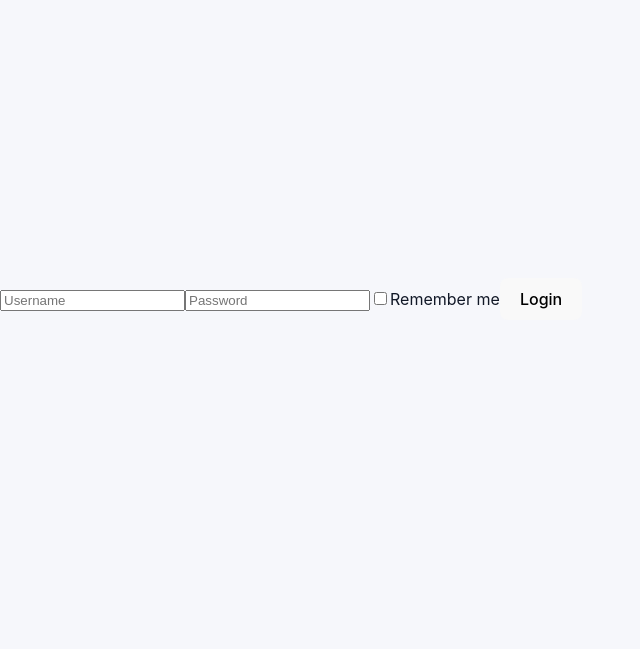
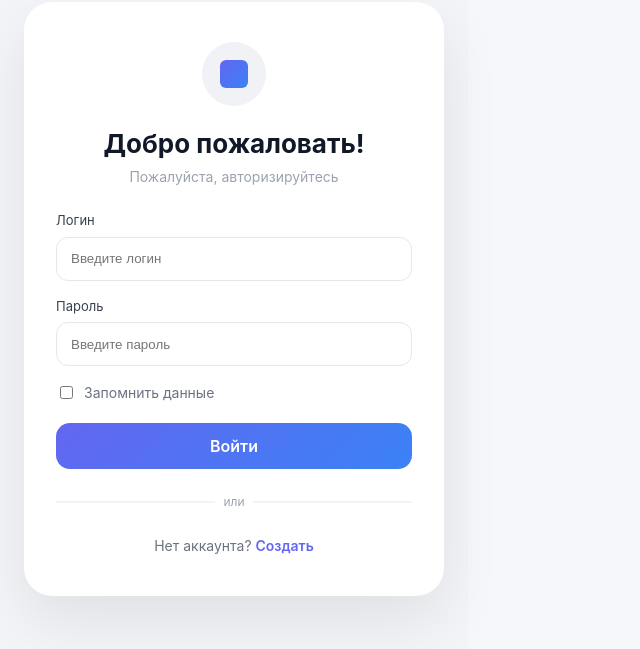
Before and after one commit to mrcrabs67/aitiguru, a React (Vite) app in the folder admin-products/: page /login in a window 1280 px wide. Shown: the part 101-750 px from the top of the page, without its empty margins (0-640 px from the left). Built offline with nearby package versions, Linux system fonts and the light colour scheme.

Commit message:
fix(LoginPage): тестовое задание. Правим верстку страницы логина

```diff
--- a/admin-products/src/features/auth/pages/LoginPage.module.scss
+++ b/admin-products/src/features/auth/pages/LoginPage.module.scss
@@ -2,57 +2,73 @@
   min-height: 100vh;
   display: grid;
   place-items: center;
+  background: #f3f4f8;
   padding: 24px;
 }
 
 .card {
   width: 420px;
-  max-width: 100%;
-  background: #fff;
-  border-radius: 16px;
-  padding: 24px;
-  box-shadow: 0 12px 30px rgba(0,0,0,0.08);
+  background: #ffffff;
+  border-radius: 28px;
+  padding: 40px 32px;
+  box-shadow: 0 25px 60px rgba(0, 0, 0, 0.08);
+  text-align: center;
+}
+
+.logoCircle {
+  width: 64px;
+  height: 64px;
+  margin: 0 auto 24px;
+  border-radius: 50%;
+  background: #f1f2f6;
+  display: flex;
+  align-items: center;
+  justify-content: center;
+}
+
+.logo {
+  width: 28px;
+  height: 28px;
+  background: linear-gradient(135deg, #6366f1, #3b82f6);
+  border-radius: 6px;
 }
 
 .title {
-  font-size: 22px;
+  font-size: 26px;
   font-weight: 700;
-  margin: 0 0 16px;
+  margin: 0;
+}
+
+.subtitle {
+  font-size: 14px;
+  color: #9ca3af;
+  margin: 8px 0 24px;
 }
 
 .field {
-  display: grid;
-  gap: 6px;
-  margin-bottom: 12px;
-}
+  text-align: left;
+  margin-bottom: 16px;
 
-.label {
-  font-size: 12px;
-  color: #6b7280;
+  label {
+    display: block;
+    font-size: 13px;
+    margin-bottom: 6px;
+    color: #374151;
+  }
 }
 
 .input {
-  height: 40px;
-  padding: 0 12px;
+  width: 100%;
+  height: 44px;
+  padding: 0 14px;
+  border-radius: 12px;
   border: 1px solid #e5e7eb;
-  border-radius: 10px;
   outline: none;
+  transition: 0.2s;
 
   &:focus {
     border-color: #6366f1;
   }
-}
-
-.error {
-  font-size: 12px;
-  color: #ef4444;
-}
-
-.row {
-  display: flex;
-  align-items: center;
-  justify-content: space-between;
-  margin: 10px 0 16px;
 }
 
 .checkbox {
@@ -60,20 +76,69 @@
   align-items: center;
   gap: 8px;
   font-size: 14px;
+  color: #6b7280;
+  margin: 12px 0 20px;
 }
 
 .button {
   width: 100%;
-  height: 42px;
-  border: 0;
-  border-radius: 10px;
-  background: #6366f1;
-  color: #fff;
+  height: 46px;
+  border-radius: 14px;
+  border: none;
   font-weight: 600;
+  color: white;
+  background: linear-gradient(135deg, #6366f1, #3b82f6);
   cursor: pointer;
+  transition: 0.2s;
+
+  &:hover {
+    opacity: 0.9;
+  }
 
   &:disabled {
     opacity: 0.6;
     cursor: not-allowed;
   }
 }
+
+.divider {
+  margin: 24px 0;
+  font-size: 12px;
+  color: #9ca3af;
+  position: relative;
+
+  span {
+    background: #ffffff;
+    padding: 0 8px;
+    position: relative;
+    z-index: 1;
+  }
+
+  &::before {
+    content: '';
+    position: absolute;
+    top: 50%;
+    left: 0;
+    right: 0;
+    height: 1px;
+    background: #e5e7eb;
+    transform: translateY(-50%);
+  }
+}
+
+.footer {
+  font-size: 14px;
+  color: #6b7280;
+
+  a {
+    color: #6366f1;
+    font-weight: 600;
+    text-decoration: none;
+  }
+}
+
+.error {
+  font-size: 12px;
+  color: #ef4444;
+  margin-top: 4px;
+}
--- a/admin-products/src/features/auth/pages/LoginPage.tsx
+++ b/admin-products/src/features/auth/pages/LoginPage.tsx
@@ -10,13 +10,17 @@ type LoginFormValues = {
     remember: boolean
 }
 
+type LoginResponse = {
+    accessToken: string
+}
+
 export function LoginPage() {
     const navigate = useNavigate()
 
     const {
         register,
         handleSubmit,
-        formState: { errors }
+        formState: { errors },
     } = useForm<LoginFormValues>()
 
     const [isLoading, setIsLoading] = useState(false)
@@ -29,71 +33,79 @@ export function LoginPage() {
 
             const response = await fetch('https://dummyjson.com/auth/login', {
                 method: 'POST',
-                headers: {
-                    'Content-Type': 'application/json'
-                },
+                headers: { 'Content-Type': 'application/json' },
                 body: JSON.stringify({
                     username: data.username,
-                    password: data.password
-                })
+                    password: data.password,
+                }),
             })
 
-            console.log('status', response.status)
             if (!response.ok) {
-                throw new Error('Invalid username or password')
+                throw new Error('Неверный логин или пароль')
             }
 
-            const result = await response.json()
-            console.log('login result', result)
-
-            // сохраняем токен
+            const result = (await response.json()) as LoginResponse
             setAuthToken(result.accessToken, data.remember)
-
-            // редиректим
             navigate('/products', { replace: true })
-
-        } catch (error) {
-            setApiError((error as Error).message)
+        } catch (e) {
+            setApiError((e as Error).message)
         } finally {
             setIsLoading(false)
         }
     }
 
     return (
-        <form
-            onSubmit={handleSubmit(
-                (data) => {
-                    console.log('valid submit', data)
-                    onSubmit(data)
-                },
-                (formErrors) => {
-                    console.log('invalid submit', formErrors)
-                }
-            )}
-        >
+        <div className={styles.wrapper}>
+            <div className={styles.card}>
+                <div className={styles.logoCircle}>
+                    <div className={styles.logo} />
+                </div>
+
+                <h1 className={styles.title}>Добро пожаловать!</h1>
+                <p className={styles.subtitle}>Пожалуйста, авторизируйтесь</p>
+
+                <form onSubmit={handleSubmit(onSubmit)}>
+                    <div className={styles.field}>
+                        <label>Логин</label>
                         <input
-                placeholder="Username"
-                {...register('username', { required: 'Username is required' })}
+                            className={styles.input}
+                            placeholder="Введите логин"
+                            {...register('username', { required: 'Обязательное поле' })}
                         />
-            {errors.username && <p>{errors.username.message}</p>}
+                        {errors.username && <span className={styles.error}>{errors.username.message}</span>}
+                    </div>
 
+                    <div className={styles.field}>
+                        <label>Пароль</label>
                         <input
                             type="password"
-                placeholder="Password"
-                {...register('password', { required: 'Password is required' })}
+                            className={styles.input}
+                            placeholder="Введите пароль"
+                            {...register('password', { required: 'Обязательное поле' })}
                         />
-            {errors.password && <p>{errors.password.message}</p>}
+                        {errors.password && <span className={styles.error}>{errors.password.message}</span>}
+                    </div>
 
-            <label>
+                    <label className={styles.checkbox}>
                         <input type="checkbox" {...register('remember')} />
-                Remember me
+                        <span>Запомнить данные</span>
                     </label>
 
-            {apiError && <p style={{ color: 'red' }}>{apiError}</p>}
+                    {apiError && <div className={styles.error}>{apiError}</div>}
 
-            <button type="submit" disabled={isLoading}>
-                {isLoading ? 'Loading...' : 'Login'}
+                    <button type="submit" disabled={isLoading} className={styles.button}>
+                        {isLoading ? 'Входим...' : 'Войти'}
                     </button>
                 </form>
+
+                <div className={styles.divider}>
+                    <span>или</span>
+                </div>
+
+                <div className={styles.footer}>
+                    Нет аккаунта? <a href="#">Создать</a>
+                </div>
+            </div>
+        </div>
     )
 }
```
Lines whose indentation alone changed are shown as unchanged.
